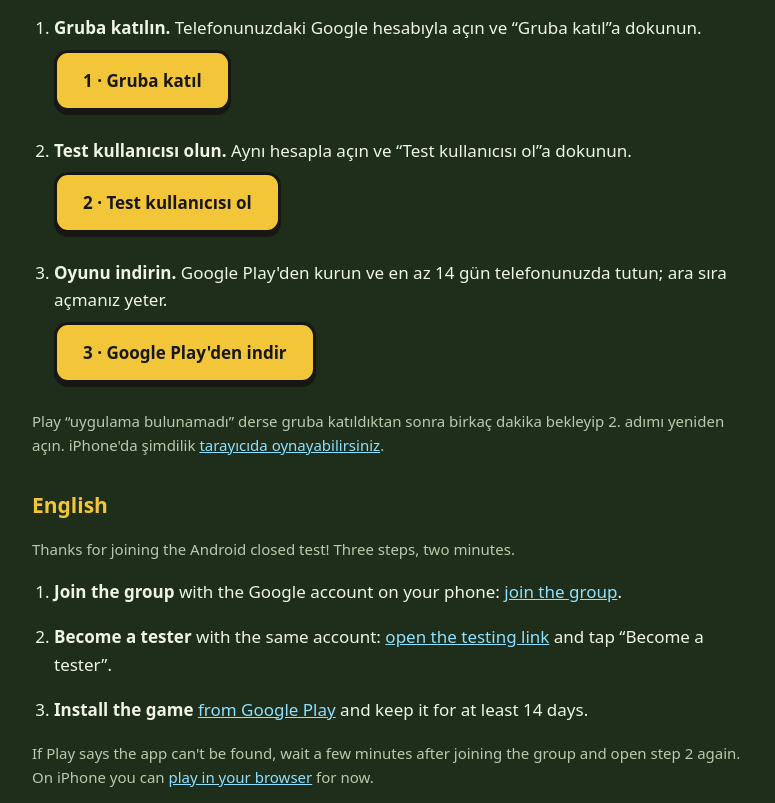
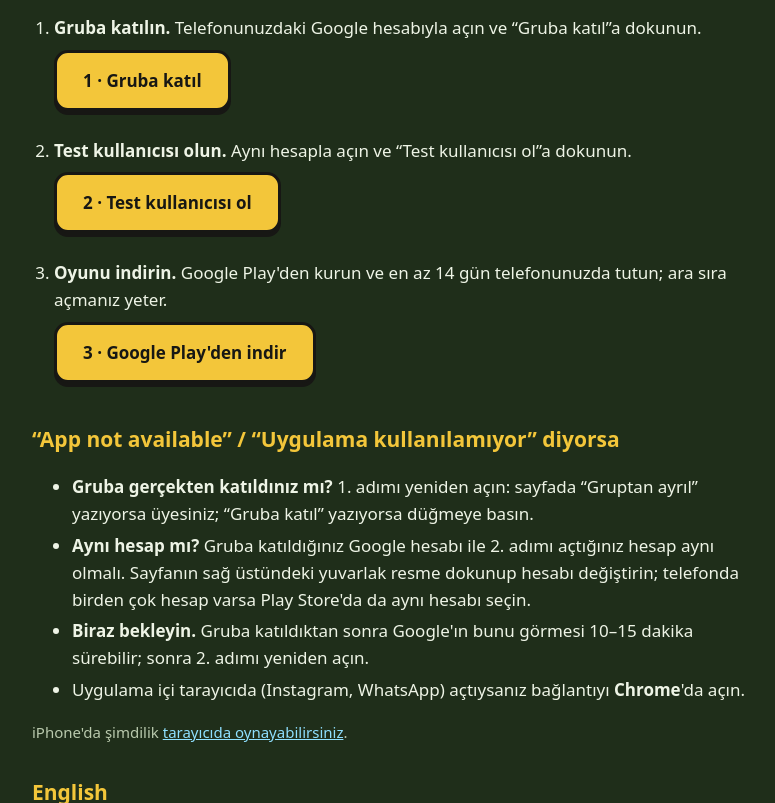
Before and after one commit to vkesgin/yolkiran-site, a plain HTML site: page test.html in a window 1280 px wide. Shown: the part 128-931 px from the top of the page, without its empty margins (248-1023 px from the left). Drawn offline with Linux system fonts and the light colour scheme.

Commit message:
Test sayfası: katılamayanlar için sorun giderme

```diff
--- a/test.html
+++ b/test.html
@@ -6,7 +6,14 @@
 <li><b>Test kullanıcısı olun.</b> Aynı hesapla açın ve “Test kullanıcısı ol”a dokunun.<br><a class="btn" href="https://play.google.com/apps/testing/com.velikesgin.yolkiran">2 · Test kullanıcısı ol</a></li>
 <li><b>Oyunu indirin.</b> Google Play'den kurun ve en az 14 gün telefonunuzda tutun; ara sıra açmanız yeter.<br><a class="btn" href="https://play.google.com/store/apps/details?id=com.velikesgin.yolkiran">3 · Google Play'den indir</a></li>
 </ol>
-<p class="muted">Play “uygulama bulunamadı” derse gruba katıldıktan sonra birkaç dakika bekleyip 2. adımı yeniden açın. iPhone'da şimdilik <a href="oyna/">tarayıcıda oynayabilirsiniz</a>.</p>
+<h2>“App not available” / “Uygulama kullanılamıyor” diyorsa</h2>
+<ul>
+<li><b>Gruba gerçekten katıldınız mı?</b> 1. adımı yeniden açın: sayfada “Gruptan ayrıl” yazıyorsa üyesiniz; “Gruba katıl” yazıyorsa düğmeye basın.</li>
+<li><b>Aynı hesap mı?</b> Gruba katıldığınız Google hesabı ile 2. adımı açtığınız hesap aynı olmalı. Sayfanın sağ üstündeki yuvarlak resme dokunup hesabı değiştirin; telefonda birden çok hesap varsa Play Store'da da aynı hesabı seçin.</li>
+<li><b>Biraz bekleyin.</b> Gruba katıldıktan sonra Google'ın bunu görmesi 10–15 dakika sürebilir; sonra 2. adımı yeniden açın.</li>
+<li>Uygulama içi tarayıcıda (Instagram, WhatsApp) açtıysanız bağlantıyı <b>Chrome</b>'da açın.</li>
+</ul>
+<p class="muted">iPhone'da şimdilik <a href="oyna/">tarayıcıda oynayabilirsiniz</a>.</p>
 <h2>English</h2>
 <p class="muted">Thanks for joining the Android closed test! Three steps, two minutes.</p>
 <ol class="steps">
@@ -14,6 +21,6 @@
 <li><b>Become a tester</b> with the same account: <a href="https://play.google.com/apps/testing/com.velikesgin.yolkiran">open the testing link</a> and tap “Become a tester”.</li>
 <li><b>Install the game</b> <a href="https://play.google.com/store/apps/details?id=com.velikesgin.yolkiran">from Google Play</a> and keep it for at least 14 days.</li>
 </ol>
-<p class="muted">If Play says the app can't be found, wait a few minutes after joining the group and open step 2 again. On iPhone you can <a href="oyna/">play in your browser</a> for now.</p>
+<p class="muted">If Play says “App not available”: make sure you pressed “Join group” (the group page then shows “Leave group”), that you open step 2 with the <b>same Google account</b> you joined with (tap the round picture at the top right to switch), wait 10–15 minutes after joining, and open the links in Chrome rather than an in-app browser. On iPhone you can <a href="oyna/">play in your browser</a> for now.</p>
 <p><a href="index.html">Bonk Road</a> · <a href="gizlilik.html">Gizlilik</a> · <a href="privacy.html">Privacy</a></p>
 </main></body></html>
```
